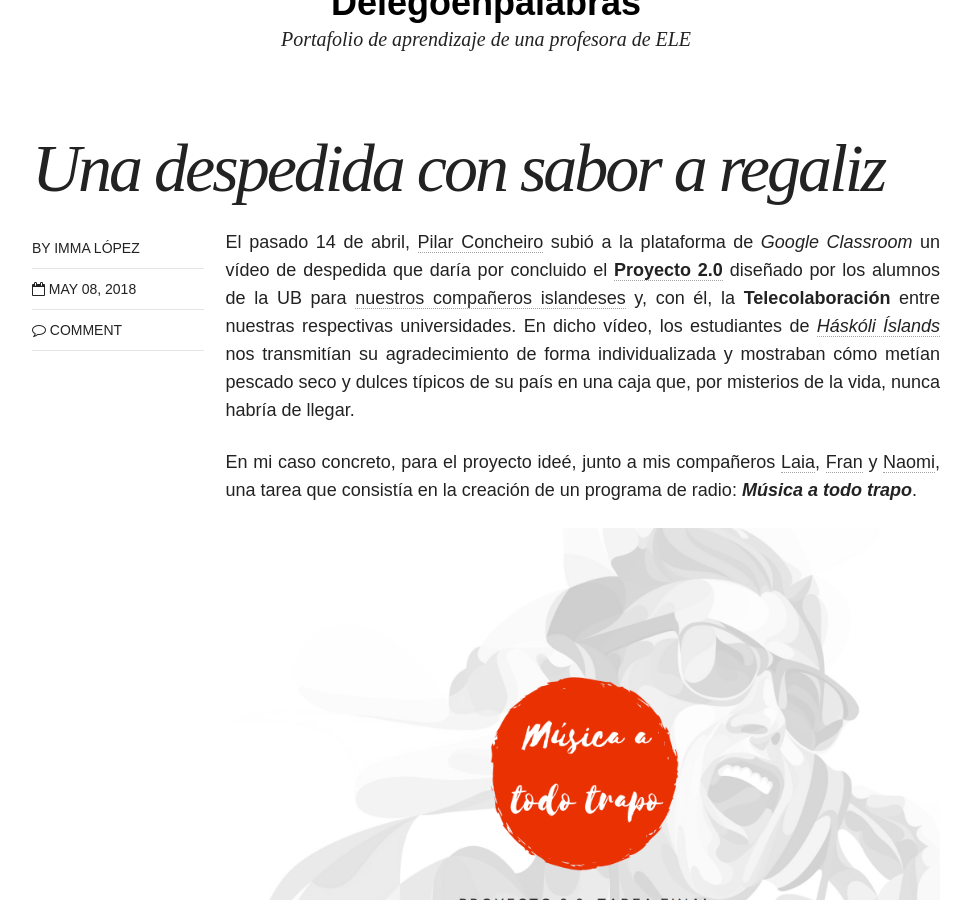
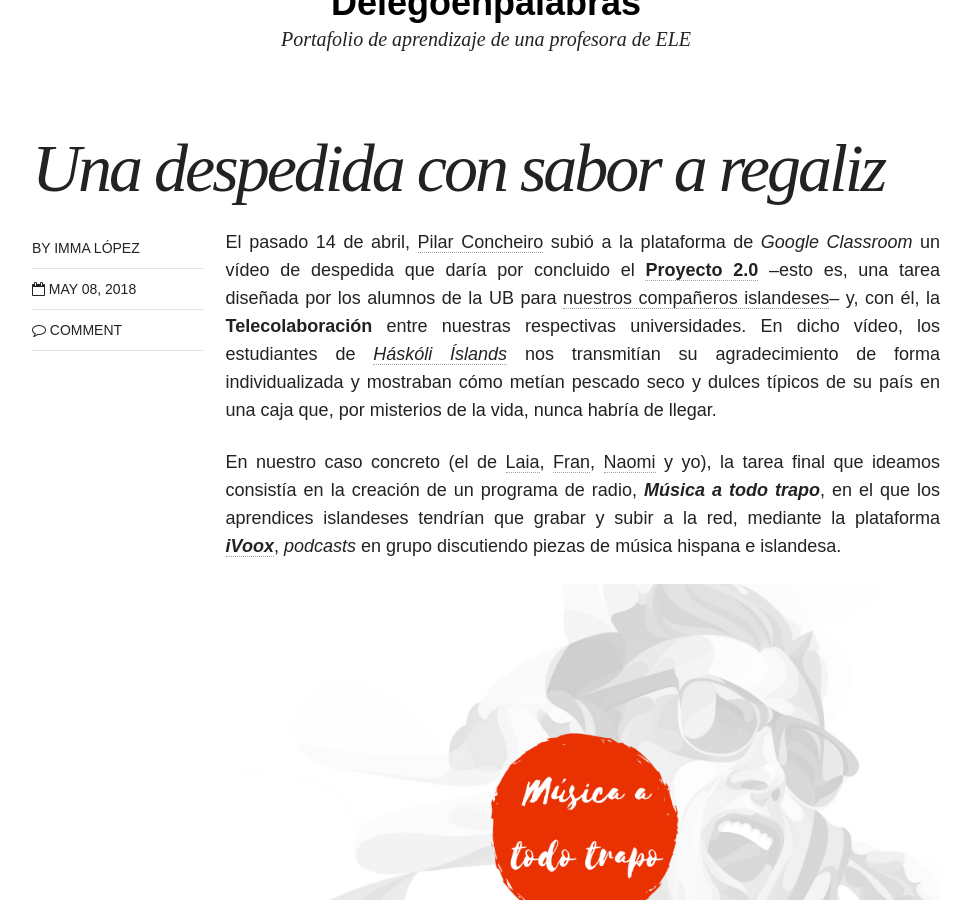
Before and after one commit to immalopez/immalopez.github.io, a Jekyll site: the page built from _posts/blog/2018-05-08-reflexion-final-tic.md, in a window 1280 px wide and 900 px high, scrolled down 344 px. Shown: the whole window, without its empty margins (154-1125 px from the left). Built offline with Jekyll 4.4.1, drawn with Linux system fonts in a browser that asks for light colours; nearby versions of some CDN libraries; comment, search, counter and statistics services are not loaded.

Commit message:
Update 2018-05-08-reflexion-final-tic.md

```diff
--- a/_posts/blog/2018-05-08-reflexion-final-tic.md
+++ b/_posts/blog/2018-05-08-reflexion-final-tic.md
@@ -11,9 +11,9 @@ image:
 # modified: 2016-06-01T14:19:19-04:00
 ---
 
-El pasado 14 de abril, <a href="https://www.laopinioncoruna.es/contraportada/2010/04/01/pilar-concheiro-espanol-tierras-vikingas/370478.html" target="_blank">Pilar Concheiro</a> subió a la plataforma de _Google Classroom_ un vídeo de despedida que daría por concluido el <a href="https://docs.google.com/document/d/1H58zZLbBANnXFQOmvcGZtIKY-Ss6r7NqzxZAXsKW3bU/edit?usp=sharing" target="_blank">**Proyecto 2.0**</a> diseñado por los alumnos de la UB para <a href="https://immalopez.github.io/blog/halldor-primera-toma/" target="_blank">nuestros compañeros islandeses</a> y, con él, la **Telecolaboración** entre nuestras respectivas universidades. En dicho vídeo, los estudiantes de <a href="http://english.hi.is" target="_blank">_Háskóli Íslands_</a> nos transmitían su agradecimiento de forma individualizada y mostraban cómo metían pescado seco y dulces típicos de su país en una caja que, por misterios de la vida, nunca habría de llegar.
+El pasado 14 de abril, <a href="https://www.laopinioncoruna.es/contraportada/2010/04/01/pilar-concheiro-espanol-tierras-vikingas/370478.html" target="_blank">Pilar Concheiro</a> subió a la plataforma de _Google Classroom_ un vídeo de despedida que daría por concluido el <a href="https://docs.google.com/document/d/1H58zZLbBANnXFQOmvcGZtIKY-Ss6r7NqzxZAXsKW3bU/edit?usp=sharing" target="_blank">**Proyecto 2.0**</a> –esto es, una tarea diseñada por los alumnos de la UB para <a href="https://immalopez.github.io/blog/halldor-primera-toma/" target="_blank">nuestros compañeros islandeses</a>– y, con él, la **Telecolaboración** entre nuestras respectivas universidades. En dicho vídeo, los estudiantes de <a href="http://english.hi.is" target="_blank">_Háskóli Íslands_</a> nos transmitían su agradecimiento de forma individualizada y mostraban cómo metían pescado seco y dulces típicos de su país en una caja que, por misterios de la vida, nunca habría de llegar.
 
-En mi caso concreto, para el proyecto ideé, junto a mis compañeros <a href="https://verborreadeverba-errante.blogspot.com" target="_blank">Laia</a>, <a href="http://elefantearana.blogspot.com" target="_blank">Fran</a> y <a href="http://ele365.blogspot.com" target="_blank">Naomi</a>, una tarea que consistía en la creación de un programa de radio: **_Música a todo trapo_**.
+En nuestro caso concreto (el de <a href="https://verborreadeverba-errante.blogspot.com" target="_blank">Laia</a>, <a href="http://elefantearana.blogspot.com" target="_blank">Fran</a>, <a href="http://ele365.blogspot.com" target="_blank">Naomi</a> y yo), la tarea final que ideamos consistía en la creación de un programa de radio, **_Música a todo trapo_**, en el que los aprendices islandeses tendrían que grabar y subir a la red, mediante la plataforma <a href="https://www.ivoox.com" target="_blank">**_iVoox_**</a>, _podcasts_ en grupo discutiendo piezas de música hispana e islandesa.
 
 ![Portada](/images/Screen Shot 2018-06-10 at 15.18.35.png)
 
```
